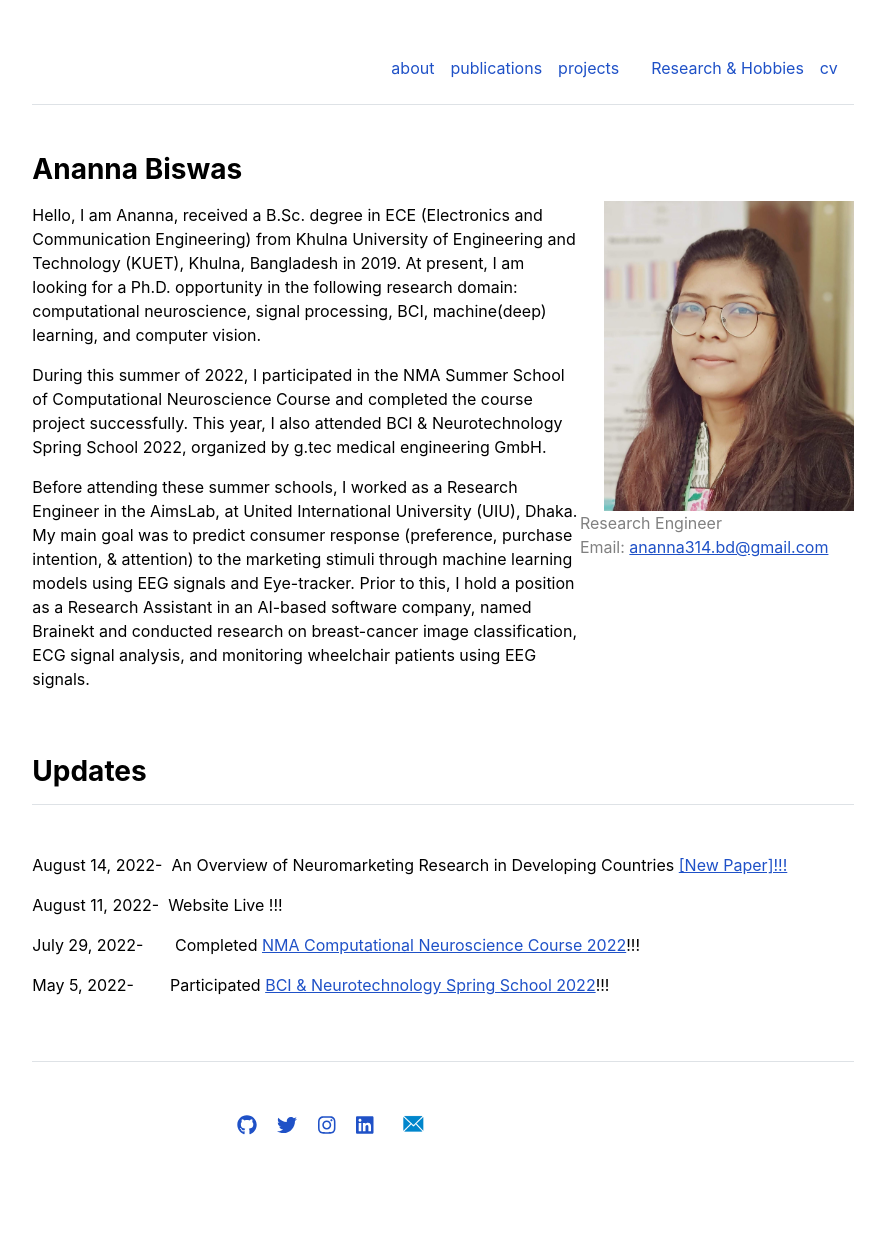
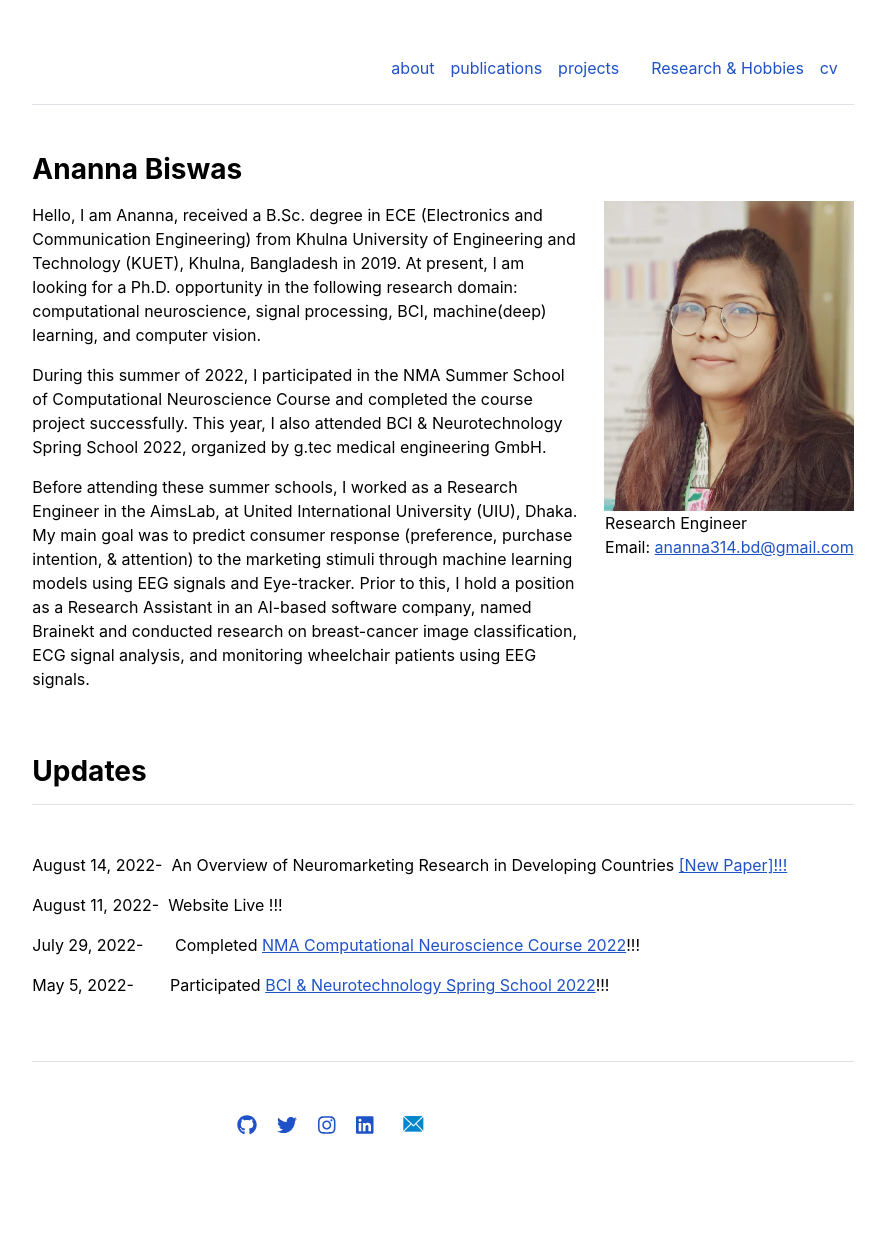
Before and after one commit to Anannabiswas/anannabiswas.github.io, a Jekyll site: the page built from index.md, in a window 1280 px wide. Shown: the whole page, without its empty margins (197-1082 px from the left). Built offline with Jekyll 4.4.1, drawn with Linux system fonts in a browser that asks for light colours.

Commit message:
Update home.html

```diff
--- a/_layouts/home.html
+++ b/_layouts/home.html
@@ -14,7 +14,7 @@ layout: default
      <img src="{{ site.github.url }}/assets/img/ananna_1.jpeg" alt="Home" width="250" height="310"style="float:right">
    </p>
 
-    <p style="color: gray;">  Research Engineer  </br>
+    <p style="float:right">  Research Engineer  </br>
        Email: <a href="mailto:ananna314.bd@gmail.com">ananna314.bd@gmail.com</a>
     </p>
 
```
